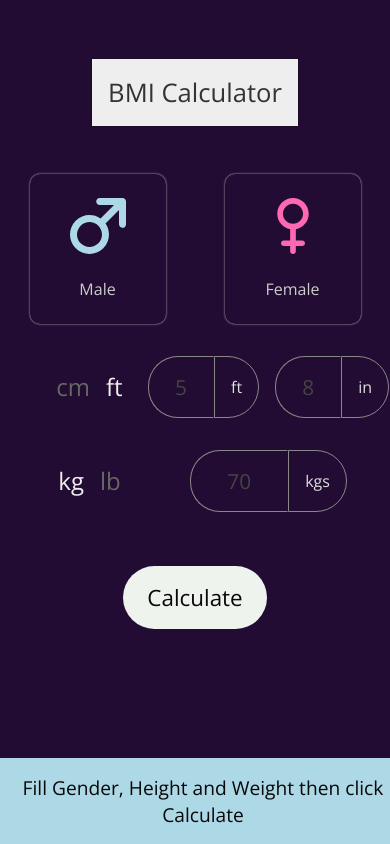
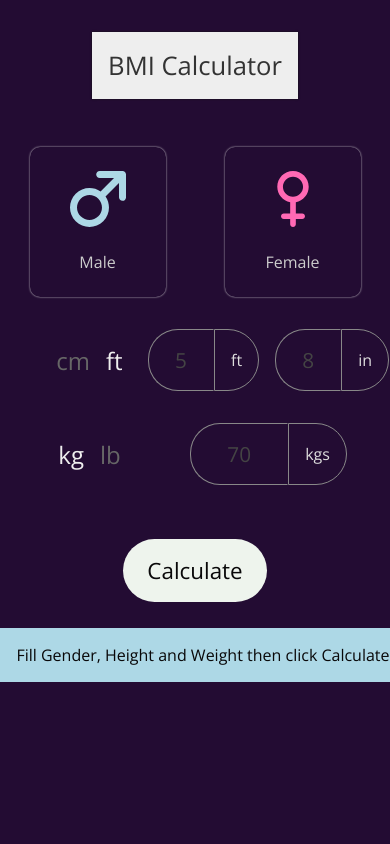
Before and after one commit to halfdrownedbiscuit/bmi-calculator, a React (Create React App) app: page / in a window 390 px wide. Built offline with nearby package versions, Linux system fonts and the light colour scheme.

Commit message:
minor changes

```diff
--- a/src/App.module.scss
+++ b/src/App.module.scss
@@ -8,7 +8,7 @@
     // background: #090809;
     background: #230c33;
     width: 50%;
-    @extend .FlexRow, .FlexJustifyCenter, .FlexAlignCenter;
+    @extend .FlexRow, .FlexJustifyCenter, .FlexAlignStart;
     * {
       color: #eee;
     }
--- a/src/components/Calculator/Calculator.module.scss
+++ b/src/components/Calculator/Calculator.module.scss
@@ -4,6 +4,7 @@
   @extend .FlexColumn, .FlexJustifyStart;
   height: 80%;
   width: 75%;
+  padding-top: 3rem;
   .TitleBlock {
     @extend .FlexRow, .FlexJustifyCenter, .FlexAlignCenter;
     width: 100%;
@@ -147,10 +148,11 @@
   .Requirements {
     @extend .ContentFont;
     background: lightblue;
-    position: fixed;
-    bottom: 0;
-    left: 0;
-    font-size: 1.2rem;
+    // position: fixed;
+    // bottom: 0;
+    // left: 0;
+    margin-top: 1rem;
+    font-size: 1rem;
     padding: 1rem 0.5rem;
     text-align: center;
     color: #090809 !important;
@@ -163,7 +165,7 @@
     height: 100vh;
     width: 100vw;
     padding: 0;
-    padding-top: 30%;
+    padding-top: 2rem;
     .InputSection {
       .InputMeasure {
         position: relative;
--- a/src/components/Calculator/Calculator.tsx
+++ b/src/components/Calculator/Calculator.tsx
@@ -179,7 +179,7 @@ const Calculator = () => {
         </div>
       </div>
       {isMobile && !isResultOpen ? (
-        <div className={styles.Requirements} onClick={calcBMI}>
+        <div className={styles.Requirements}>
           Fill Gender, Height and Weight then click Calculate
         </div>
       ) : null}
--- a/src/components/Calculator/Result/Result.module.scss
+++ b/src/components/Calculator/Result/Result.module.scss
@@ -64,6 +64,7 @@
     .AdditionalInfo {
       // padding: 2rem;
       margin: 1.5rem;
+      padding: 0.7rem;
     }
     .CloseResult {
       background: black;
```
